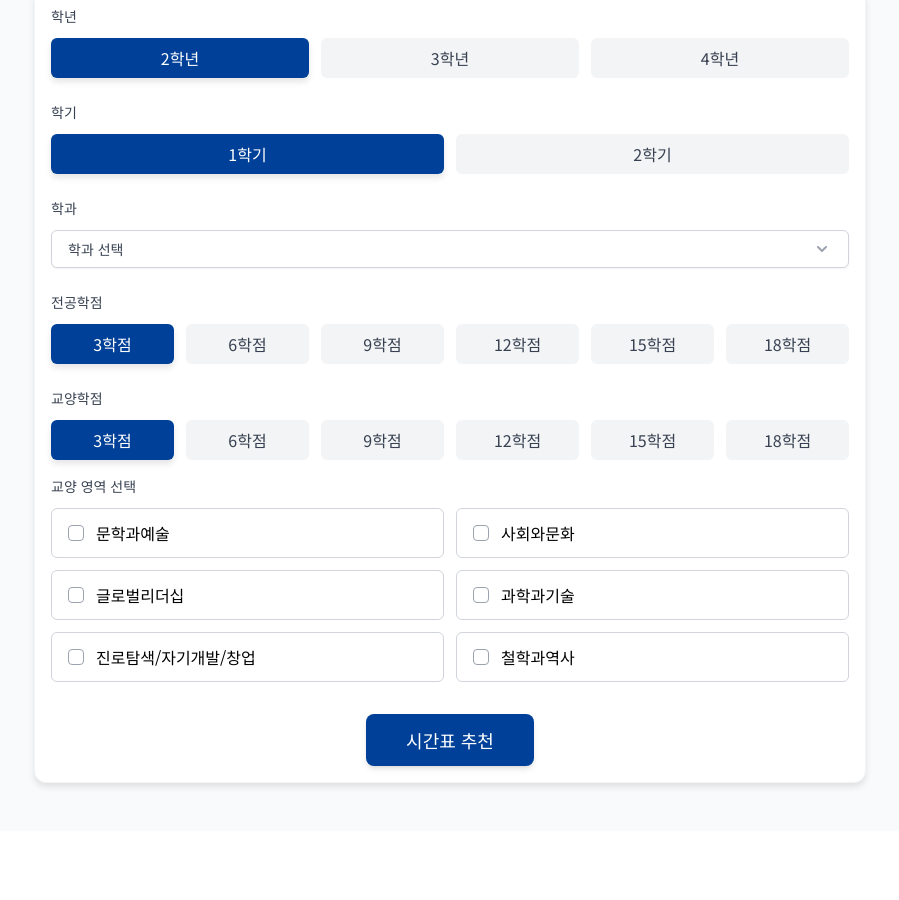
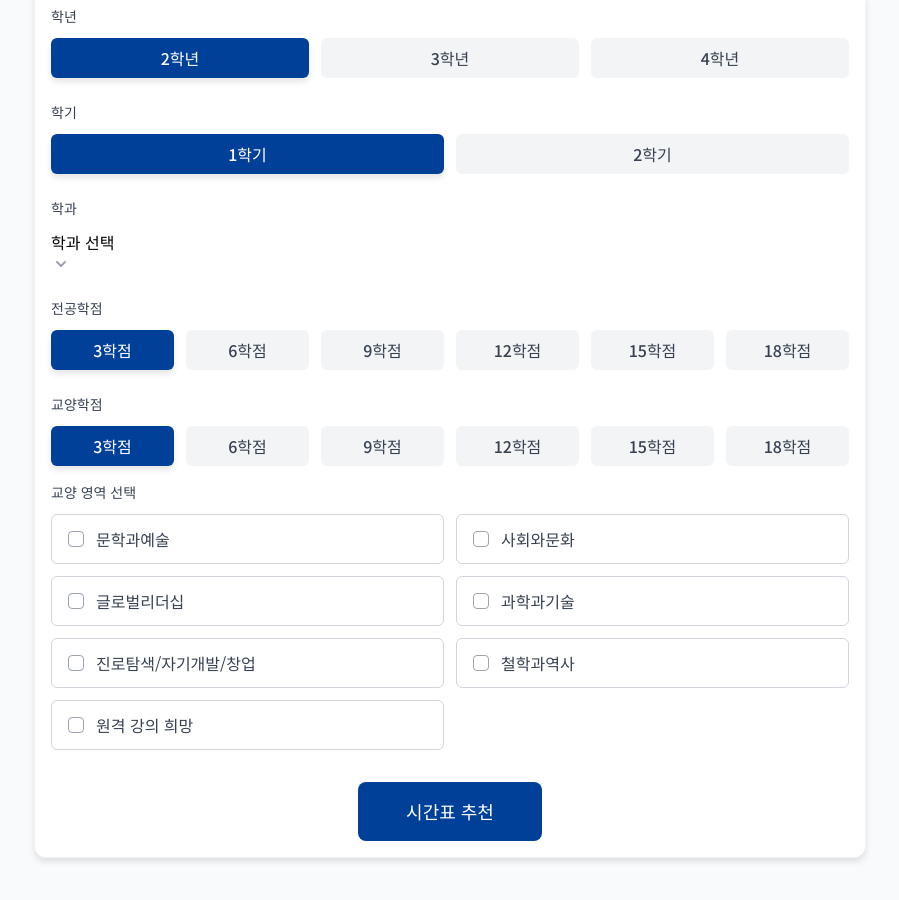
Before and after one commit to xjina/cap_jina, a React (Vite) app: page / in a window 1280 px wide. Shown: the part 260-1160 px from the top of the page, without its empty margins (190-1089 px from the left). Before the commit the page ends 1091 px from the top, so only its background shows below. Built offline with nearby package versions, Linux system fonts and the light colour scheme.

Commit message:
원격강의 필터 추가

```diff
--- a/src/components/TimetableForm.css
+++ b/src/components/TimetableForm.css
@@ -237,7 +237,7 @@
   border-radius: 0.375rem;
   text-align: center;
   transition: all 0.2s;
-  font-medium: 500;
+  font-weight: 500;
 }
 
 .button-active {
@@ -328,3 +328,43 @@
   from { transform: translateY(0); }
   to { transform: translateY(100%); }
 }
+
+/* 교양 영역 선택 버튼 */
+.general-area-button {
+  text-align: left;
+  padding: 0.75rem 1rem;
+  border-radius: 0.375rem;
+  transition: all 0.2s;
+  border: 1px solid #D1D5DB;
+}
+
+.general-area-button-selected {
+  border-color: var(--kmu-blue);
+  background-color: #EBF5FF;
+  color: var(--kmu-blue);
+}
+
+.general-area-button-unselected {
+  border-color: #D1D5DB;
+  background-color: white;
+  color: #374151;
+}
+
+.general-area-button-unselected:hover {
+  background-color: #F9FAFB;
+}
+
+/* 반응형 스타일 */
+@media (min-width: 768px) {
+  .submit-button {
+    font-size: 1.125rem;
+    padding: 1rem 3rem;
+  }
+}
+
+@media (max-height: 500px) {
+  .submit-button {
+    padding: 0.5rem 1.5rem;
+    font-size: 0.875rem;
+  }
+}
--- a/src/components/TimetableForm.jsx
+++ b/src/components/TimetableForm.jsx
@@ -61,7 +61,8 @@ const TimetableForm = () => {
     { id: 'global', name: '글로벌리더십' },
     { id: 'science', name: '과학과기술' },
     { id: 'career', name: '진로탐색/자기개발/창업' },
-    { id: 'philosophy', name: '철학과역사' }
+    { id: 'philosophy', name: '철학과역사' },
+    { id: 'remote', name: '원격 강의 희망' }
   ]
 
   // 현재 선택된 학과 정보 가져오기
@@ -153,11 +154,21 @@ const TimetableForm = () => {
     }, 150)
   }
 
-  // 교양 영역 처리 함수 추가
+  // 교양 영역 처리 함수 수정
   const handleGeneralAreaToggle = (areaId) => {
     setFormData(prevState => {
       const maxAreas = getMaxSelectableAreas(prevState.generalCredits)
       const isSelected = prevState.generalAreas.includes(areaId)
+
+      // 원격 강의 희망은 다른 영역과 독립적으로 선택 가능
+      if (areaId === 'remote') {
+        return {
+          ...prevState,
+          generalAreas: isSelected
+            ? prevState.generalAreas.filter(id => id !== 'remote')
+            : [...prevState.generalAreas.filter(id => id !== 'remote'), 'remote']
+        }
+      }
 
       // 이미 선택된 경우는 항상 제거 가능
       if (isSelected) {
@@ -316,7 +327,7 @@ const TimetableForm = () => {
             <button
               type="button"
               onClick={() => setIsModalOpen(true)}
-              className="w-full py-2 px-4 bg-white border border-gray-300 rounded-md shadow-sm text-left text-sm font-medium text-gray-700 hover:bg-gray-50 focus:outline-none focus:ring-2 focus:ring-kmu-blue focus:border-kmu-blue transition-all duration-200 flex justify-between items-center"
+              className="department-select-button"
             >
               <span>{getCurrentDepartmentLabel()}</span>
               <svg xmlns="http://www.w3.org/2000/svg" className="h-5 w-5 text-gray-400" viewBox="0 0 20 20" fill="currentColor">
@@ -366,11 +377,11 @@ const TimetableForm = () => {
                 <button
                   key={area.id}
                   type="button"
-                  className={`text-left px-4 py-3 rounded-md border ${
+                  className={`general-area-button ${
                     isGeneralAreaSelected(area.id)
-                      ? 'border-kmu-blue bg-blue-50 text-kmu-blue'
-                      : 'border-gray-300 hover:bg-gray-50'
-                  } transition-all duration-200`}
+                      ? 'general-area-button-selected'
+                      : 'general-area-button-unselected'
+                  }`}
                   onClick={() => handleGeneralAreaToggle(area.id)}
                 >
                   <div className="flex items-center">
@@ -396,7 +407,7 @@ const TimetableForm = () => {
           <div className="flex justify-center">
             <button
               type="submit"
-              className="bg-kmu-blue text-white px-6 sm:px-8 md:px-10 py-3 rounded-lg hover:bg-blue-800 focus:outline-none focus:ring-2 focus:ring-blue-500 focus:ring-offset-2 transition-all duration-200 font-medium text-base sm:text-lg shadow-md hover:shadow-lg"
+              className="submit-button"
             >
               시간표 추천
             </button>
--- a/src/components/TimetableResult/TimetableResult.css
+++ b/src/components/TimetableResult/TimetableResult.css
@@ -173,6 +173,16 @@
 .remote-class-professor {
   font-size: 0.75rem;
   color: #6B7280;
+}
+
+/* 원격 강의 추천 결과 없음 스타일 */
+.no-remote-classes {
+  padding: 1rem;
+  text-align: center;
+  color: #6B7280;
+  background-color: #F3F4F6;
+  border-radius: 0.375rem;
+  font-size: 0.875rem;
 }
 
 /* 수업 교체 모달 스타일 */
--- a/src/components/TimetableResult/TimetableResult.jsx
+++ b/src/components/TimetableResult/TimetableResult.jsx
@@ -370,6 +370,9 @@ const TimetableResult = () => {
     const majorLimit = parseInt(formData.majorCredits) / 3
     const generalLimit = parseInt(formData.generalCredits) / 3
 
+    // 원격 강의 희망 여부 확인
+    const wantsRemote = formData.generalAreas.includes('remote')
+
     return dummyRemoteClasses.filter(course => {
       if (course.type === 'major' && majorCount < majorLimit) {
         majorCount++
@@ -378,8 +381,11 @@ const TimetableResult = () => {
       if (course.type === 'general' && generalCount < generalLimit) {
         // 교양 영역이 선택되어 있고, 해당 영역의 과목인 경우만 포함
         if (formData.generalAreas && formData.generalAreas.includes(course.area)) {
-          generalCount++
-          return true
+          // 원격 강의 희망이 선택된 경우에만 원격 강의를 포함
+          if (wantsRemote) {
+            generalCount++
+            return true
+          }
         }
       }
       return false
@@ -512,7 +518,19 @@ const TimetableResult = () => {
 
   // 원격 강의 바 렌더링
   const renderRemoteClasses = () => {
-    if (remoteClasses.length === 0) return null
+    if (remoteClasses.length === 0) {
+      if (formData.generalAreas.includes('remote')) {
+        return (
+          <div className="remote-classes-container">
+            <h2 className="remote-classes-title">원격 강의</h2>
+            <div className="no-remote-classes">
+              선택한 교양 영역에 해당하는 원격 강의가 없습니다.
+            </div>
+          </div>
+        )
+      }
+      return null
+    }
 
     return (
       <div className="remote-classes-container">
```
